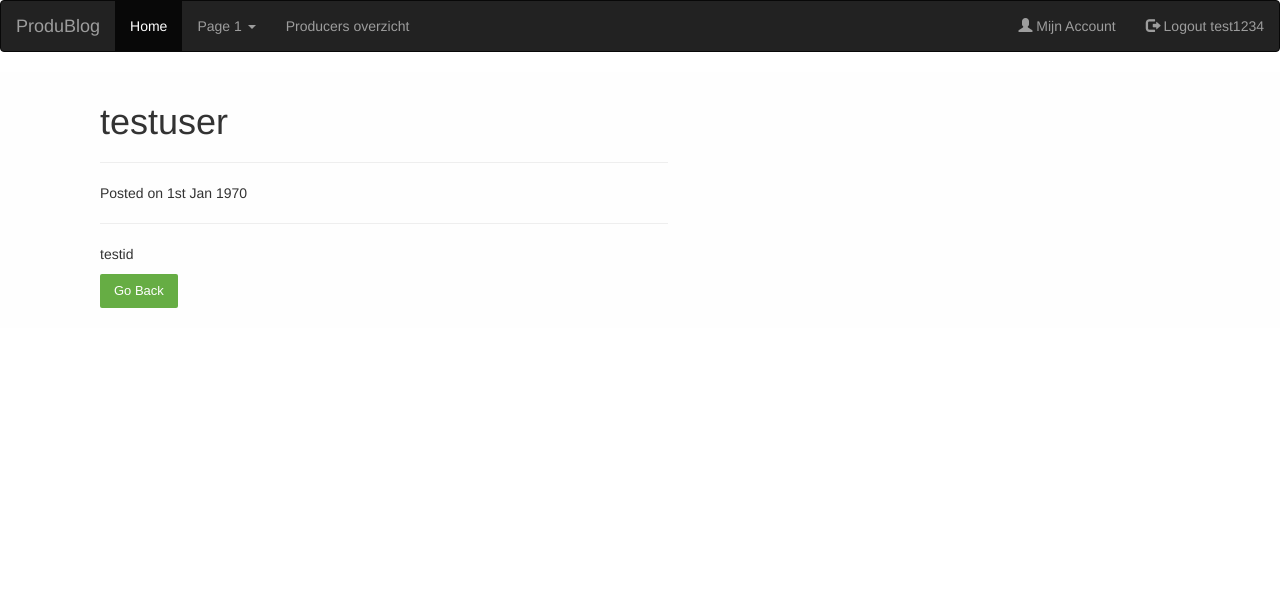
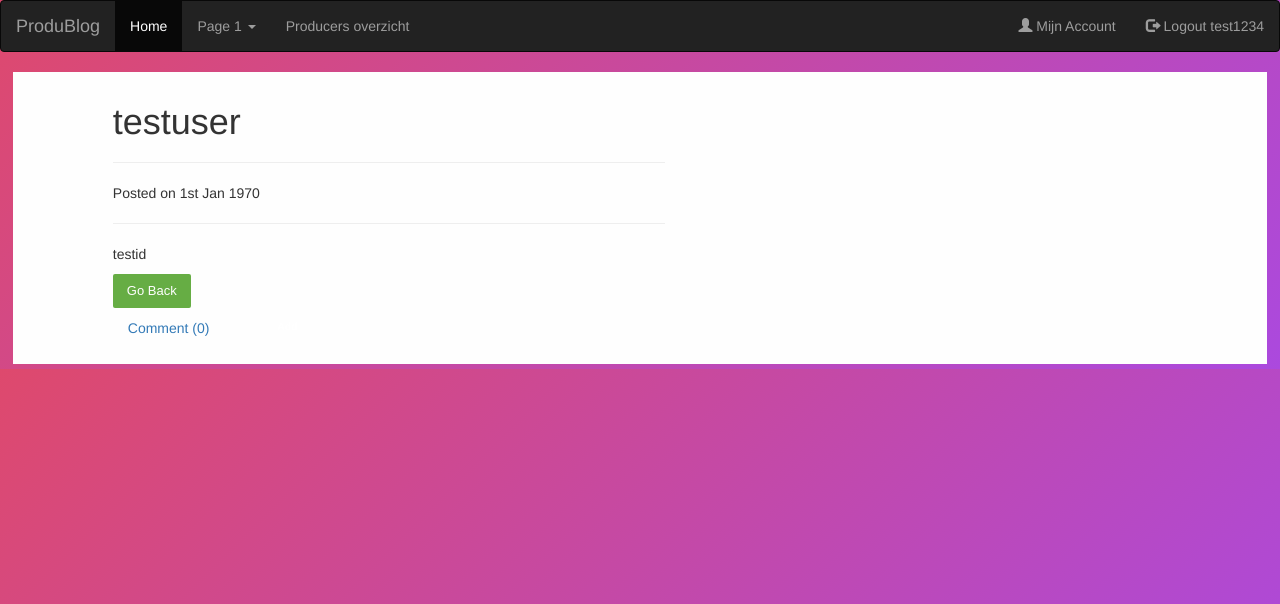
Before and after one commit to Wytze-V/The-ProducersBlog, a PHP site: page /show.php?id=3 in a window 1280 px wide. Shown: the top 604 px of the page. Run offline with PHP 8.4, Linux system fonts and the light colour scheme; a user stored in the database is signed in; data comes from the database, SQL or seed files in the repository; data that the repository does not hold is empty.

Commit message:
comment progressie en css

```diff
--- /dev/null
+++ b/Produblog/ac_comment.php
@@ -0,0 +1,3 @@
+<?php
+
+?>
--- a/Produblog/assets/css/style.css
+++ b/Produblog/assets/css/style.css
@@ -1,3 +1,5 @@
+@import url(https://fonts.googleapis.com/css?family=Roboto:300);
+
 * {
 margin: 0px; padding: 0px; }
 .header {
@@ -14,7 +16,16 @@ margin: 0px; padding: 0px; }
 body {
 	background-image: url("../assets/images/produbg.jpg");
 	font-size: 120%;
-	background: #F8F8FF;
+	/*background: #F8F8FF;*/
+  background: rgb(222,73,109);
+  background: -moz-linear-gradient(-45deg, rgba(222,73,109,1) 0%, rgba(171,73,222,1) 100%);
+  background: -webkit-gradient(linear, left top, right bottom, color-stop(0%,rgba(222,73,109,1)), color-stop(100%,rgba(171,73,222,1)));
+  background: -webkit-linear-gradient(-45deg, rgba(222,73,109,1) 0%,rgba(171,73,222,1) 100%);
+  background: -o-linear-gradient(-45deg, rgba(222,73,109,1) 0%,rgba(171,73,222,1) 100%);
+  background: -ms-linear-gradient(-45deg, rgba(222,73,109,1) 0%,rgba(171,73,222,1) 100%);
+  background: linear-gradient(135deg, rgba(222,73,109,1) 0%,rgba(171,73,222,1) 100%);  font-family: "Roboto", sans-serif;
+  -webkit-font-smoothing: antialiased;
+  -moz-osx-font-smoothing: grayscale;
 }
 
 .login-page {
@@ -28,6 +39,8 @@ body {
   padding: 1% 0 0;
   margin: auto;
 }
+
+
 .form {
   position: relative;
   z-index: 1;
@@ -77,11 +90,20 @@ body {
 }
 
 .container2{
-   width: 100%;
+	width: 98%;
     background-color: #FEFEFE;
-    margin: 0 auto;
+    margin: 5px auto;
     overflow: hidden;
 }
+
+.container3{
+	display: inline-block;
+    width: 33%;
+    background-color: #FEFEFE;
+    margin: auto;
+    overflow: hidden;
+}
+
 .content2{
  padding: 10px 100px;
     width: 60%;
@@ -151,6 +173,7 @@ color: #FEFEFE;
   width: 50%;
   border: 3px solid black;
   padding: 10px;
+  background: #FFFFFF;
 
 }
 
@@ -163,6 +186,7 @@ color: #FEFEFE;
     box-shadow: 0 0 20px rgba(0, 0, 0, 0.15);
 	margin-left: auto;
 	margin-right: auto;
+	background: #FFFFFF;
 }
 
 .styled-table thead tr {
--- a/Produblog/assets/includes/functions/functions.php
+++ b/Produblog/assets/includes/functions/functions.php
@@ -79,20 +79,6 @@ $stmt->execute($input_parameters);
 return $id != null ? $stmt->fetch() : $stmt->fetchAll();
 }
 
-// hier wordt een post opgehaald uit de database
-function getPostPro($id = null){
-$input_parameters = array();
-$con = getDBConnection();
-$sql = "SELECT * FROM post";
-if($id != null ){
-$sql .= " WHERE idPost=?";
-array_push($input_parameters , $id);
-}
-$stmt = $con->prepare($sql);
-$stmt->execute($input_parameters);
-return $id != null ? $stmt->fetch() : $stmt->fetchAll();
-}
-
 
 function updatePost($postname,$postcontent,$date,$idPost){
 	$con = getDBConnection();
--- a/Produblog/post_view.php
+++ b/Produblog/post_view.php
@@ -8,7 +8,7 @@ print_r($_GET);
 
 
 if(isset($_SESSION['usertype'])){
-	$posts = getPostPro();
+	$posts = getPost();
 
 		foreach($posts as $post){
 		  echo"
--- a/Produblog/produceroverzicht.php
+++ b/Produblog/produceroverzicht.php
@@ -7,12 +7,13 @@ require_once('assets/includes/include.php');
 
 		foreach($producers as $producer){
 			echo"
-				<div class='container2'>
+				<div class='container3'>
 				<div class='content2'>
 
 					<div>
 
 					<h1><a href='post_view.php?username=".$producer->username."'>".$producer->username."</a></h1>
+					<hr>
 					<p><button class='readbtn'><a href='post_view.php?id=".$producer->idUsers."'>Go to page</a></button></p>
 					<hr>
 
--- a/Produblog/show.php
+++ b/Produblog/show.php
@@ -30,7 +30,28 @@ $id = $_GET["id"];
 
 					</div>
 
+					<div class='col-lg-3'>
+						<a href=''> Comment (0)</a>
+					</div>
+
+					<div class='row'>
+						<div class='col-lg-4'></div>
+						<div class='col-lg-6'>
+							<form class='form-horizontal' action='ac_comment.php'  method='POST'>
+								<div class='form-group'>
+								<label class='col-lg-3 control label'>Add</label>
+								</div>
+							</form>
+
+						</div>
+					</div>
+
 			</div>
+
+
+
+
+
 		 </div>
 
 		";
```
